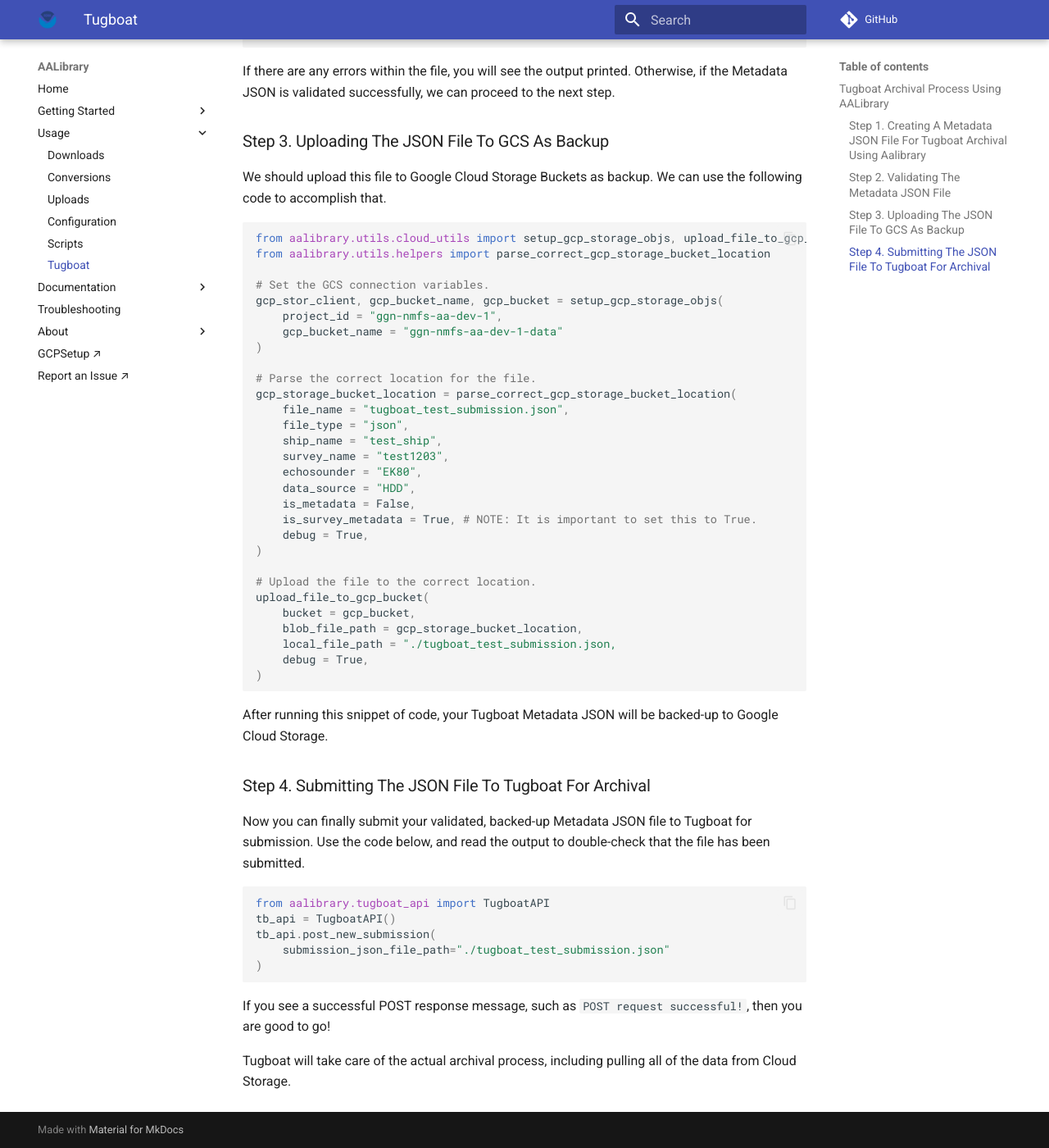
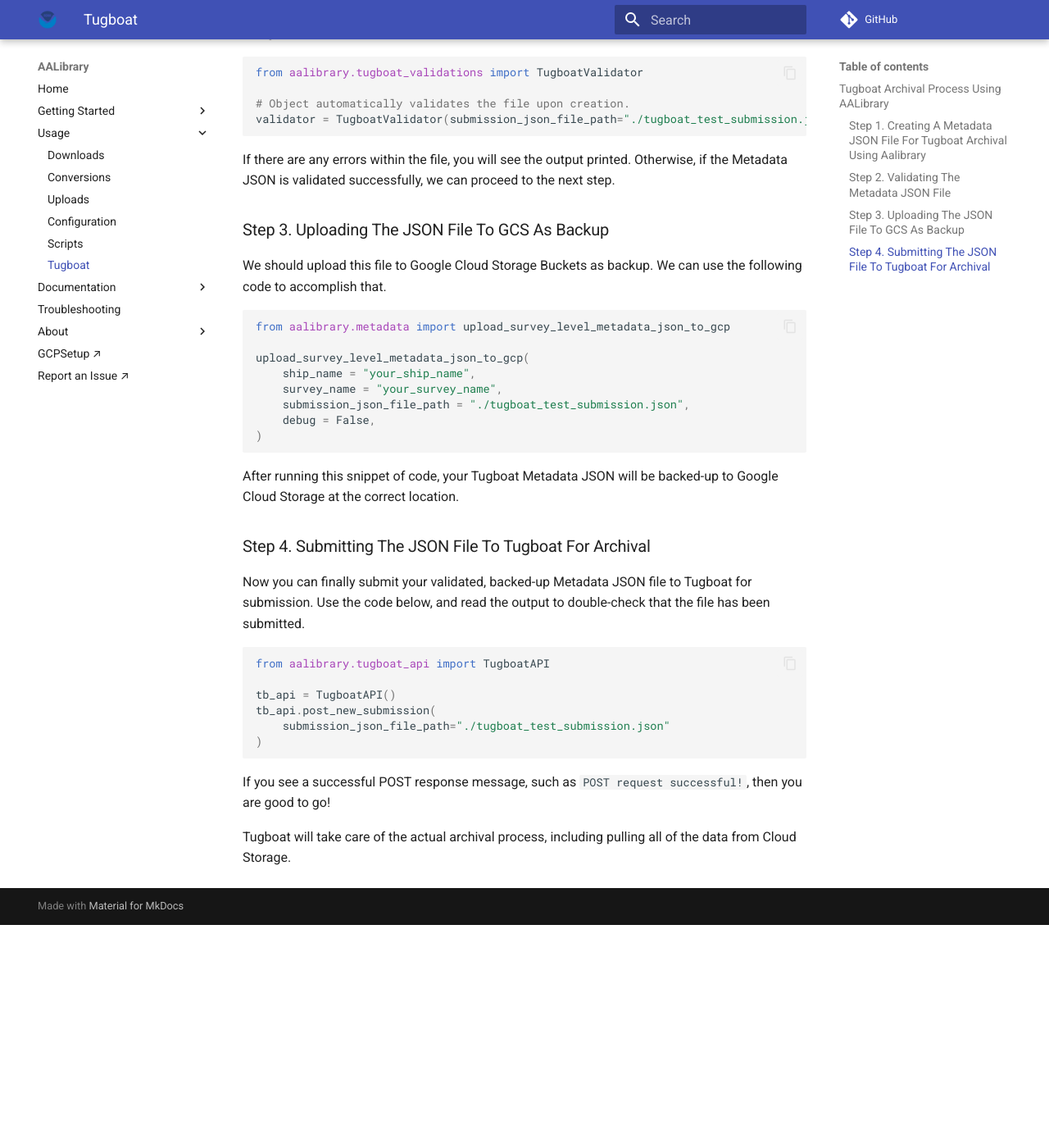
Before and after one commit to nmfs-ost/AA-SI_aalibrary, an MkDocs documentation site: the page built from docs/usage/tugboat.md, in a window 1280 px wide and 1400 px high, scrolled down 1349 px. Shown: the whole window at 82% size. Built offline with MkDocs 1.6.1 and Material for MkDocs 9.7.7, drawn with Linux system fonts in a browser that asks for light colours; comment, search, counter and statistics services are not loaded; after the commit the page ends 2477 px from its top, so only the background shows below that; some of the changed text lies outside the part shown.

Commit message:
fix: updated tugboat upload documentation

````diff
--- a/docs/usage/tugboat.md
+++ b/docs/usage/tugboat.md
@@ -13,6 +13,9 @@
 ### Step 1. Creating A Metadata JSON File For Tugboat Archival Using Aalibrary
 
 The first step is to associate a Tugboat Metadata JSON file with our submission. To do this, you will need to create a JSON file where all of the submission fields are empty. This is possible using the following code:
+
+!!! note "NOTE: Example Tugboat Submission File"
+    You can use an [example submission file](https://github.com/nmfs-ost/AA-SI_aalibrary/blob/main/other/test_tugboat_validation_submission.json) or [template](https://github.com/nmfs-ost/AA-SI_aalibrary/blob/main/other/tugboat_empty_submission_template.json) to get a starting point for your Tugboat submission.
 
 ```python
 from aalibrary.tugboat_api import TugboatAPI
@@ -61,38 +64,17 @@
 We can use the following code to accomplish that.
 
 ```python
-from aalibrary.utils.cloud_utils import setup_gcp_storage_objs, upload_file_to_gcp_bucket
-from aalibrary.utils.helpers import parse_correct_gcp_storage_bucket_location
+from aalibrary.metadata import upload_survey_level_metadata_json_to_gcp
 
-# Set the GCS connection variables.
-gcp_stor_client, gcp_bucket_name, gcp_bucket = setup_gcp_storage_objs(
-    project_id = "ggn-nmfs-aa-dev-1",
-    gcp_bucket_name = "ggn-nmfs-aa-dev-1-data"
-)
-
-# Parse the correct location for the file.
-gcp_storage_bucket_location = parse_correct_gcp_storage_bucket_location(
-    file_name = "tugboat_test_submission.json",
-    file_type = "json",
-    ship_name = "test_ship",
-    survey_name = "test1203",
-    echosounder = "EK80",
-    data_source = "HDD",
-    is_metadata = False,
-    is_survey_metadata = True, # NOTE: It is important to set this to True.
-    debug = True,
-)
-
-# Upload the file to the correct location.
-upload_file_to_gcp_bucket(
-    bucket = gcp_bucket,
-    blob_file_path = gcp_storage_bucket_location,
-    local_file_path = "./tugboat_test_submission.json,
-    debug = True,
+upload_survey_level_metadata_json_to_gcp(
+    ship_name = "your_ship_name",
+    survey_name = "your_survey_name",
+    submission_json_file_path = "./tugboat_test_submission.json",
+    debug = False,
 )
 ```
 
-After running this snippet of code, your Tugboat Metadata JSON will be backed-up to Google Cloud Storage.
+After running this snippet of code, your Tugboat Metadata JSON will be backed-up to Google Cloud Storage at the correct location.
 
 ### Step 4. Submitting The JSON File To Tugboat For Archival
 
@@ -101,6 +83,7 @@
 
 ```python
 from aalibrary.tugboat_api import TugboatAPI
+
 tb_api = TugboatAPI()
 tb_api.post_new_submission(
     submission_json_file_path="./tugboat_test_submission.json"
````
Also changed, not shown: docs/usage/downloads.md (+0 -1 lines).
